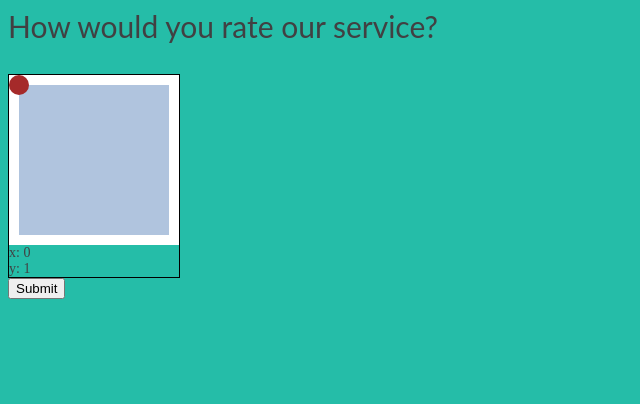
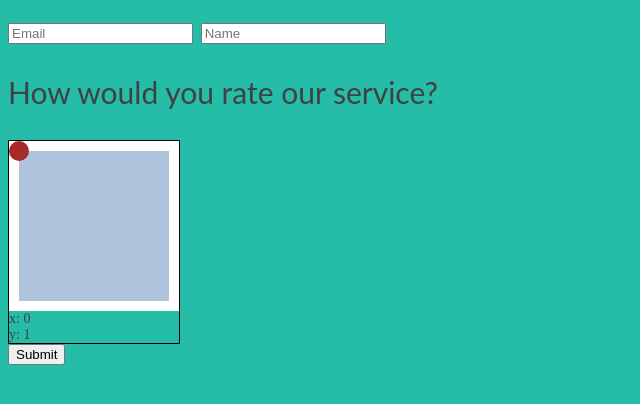
Before and after one commit to RhythmSanghi23/Survey-Carbon, a plain HTML site: page index.html in a window 1280 px wide. Shown: the whole page, without its empty margins (0-640 px from the left). Drawn offline with nearby package versions, Linux system fonts and the light colour scheme.

Commit message:
Update index.html

```diff
--- a/index.html
+++ b/index.html
@@ -5,8 +5,11 @@
 
 </head>
 <body style="cursor: auto;">
+<form class="widget" method="POST"
+  action="https://script.google.com/macros/s/AKfycby4i-3DvXRLPnx4fg2f0JYe4JfC61RImOdgcXLaNgrs5J7hOAEzcLpT31qvN_10gIQ/exec">
+  <input name="Email" type="email" placeholder="Email" required>
+  <input name="Name" type="text" placeholder="Name" required>
 
-  <form action="#" method="post" class="widget">
     <p>How would you rate our service?</p>
 
 <!-- partial:index.partial.html -->
```
